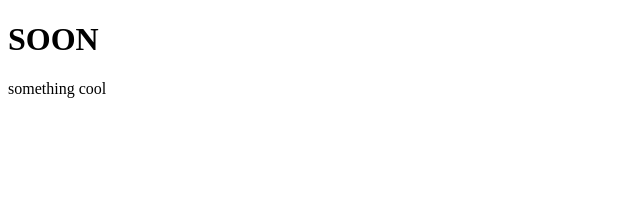
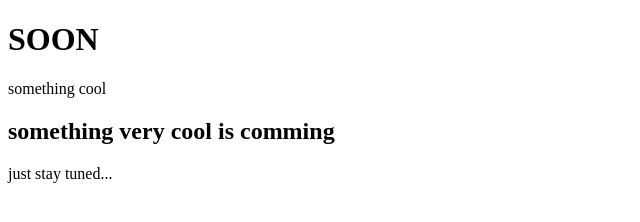
Before and after one commit to SklTlzz/github_work, a plain HTML site: page index.html in a window 1280 px wide. Shown: the whole page, without its empty margins (0-640 px from the left). Drawn offline with Linux system fonts and the light colour scheme.

Commit message:
'div-added'

```diff
--- a/index.html
+++ b/index.html
@@ -9,5 +9,10 @@
 <body>
     <h1>SOON</h1>
     <p>something cool</p>
+
+    <div>
+        <h2>something very cool is comming</h2>
+        <span>just stay tuned...</span>
+    </div>
 </body>
 </html>
```
